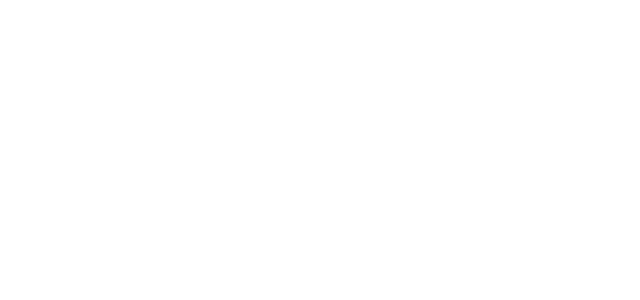
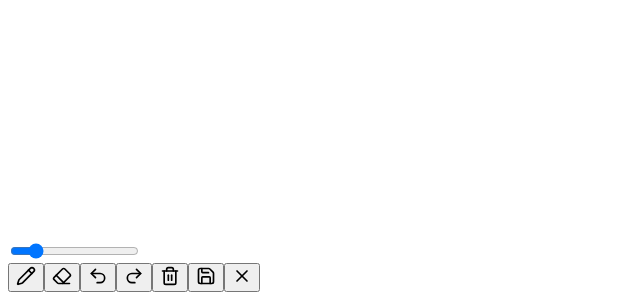
Before and after one commit to ykabusalah/personal, a React (Create React App) app: page /draw in a window 1280 px wide. Shown: the part 571-871 px from the top of the page, without its empty margins (0-640 px from the left). Before the commit the page ends 820 px from the top, so only its background shows below. Built offline with nearby package versions, Linux system fonts and the light colour scheme.

Commit message:
fix debug & publish

```diff
--- a/src/App.jsx
+++ b/src/App.jsx
@@ -80,6 +80,62 @@ export default function App() {
     img.onload = () => ctx.drawImage(img, 0, 0);
   };
 
+  const handleUndo = () => {
+    if (undoStack.length === 0) return;
+    const canvas = canvasRef.current;
+    const ctx = ctxRef.current;
+    const newUndo = [...undoStack];
+    const lastState = newUndo.pop();
+    setUndoStack(newUndo);
+    setRedoStack((prev) => [...prev, canvas.toDataURL()]);
+    ctx.clearRect(0, 0, canvas.width, canvas.height);
+    restoreState(lastState);
+  };
+
+  const handleRedo = () => {
+    if (redoStack.length === 0) return;
+    const canvas = canvasRef.current;
+    const ctx = ctxRef.current;
+    const newRedo = [...redoStack];
+    const nextState = newRedo.pop();
+    setRedoStack(newRedo);
+    setUndoStack((prev) => [...prev, canvas.toDataURL()]);
+    ctx.clearRect(0, 0, canvas.width, canvas.height);
+    restoreState(nextState);
+  };
+
+  const startDrawing = (e) => {
+    e.preventDefault();
+    saveState();
+    const rect = canvasRef.current.getBoundingClientRect();
+    const x = (e.touches ? e.touches[0].clientX : e.clientX) - rect.left;
+    const y = (e.touches ? e.touches[0].clientY : e.clientY) - rect.top;
+    ctxRef.current.beginPath();
+    ctxRef.current.moveTo(x, y);
+    setIsDrawing(true);
+  };
+
+  const finishDrawing = () => {
+    ctxRef.current.closePath();
+    setIsDrawing(false);
+  };
+
+  const draw = (e) => {
+    if (!isDrawing) return;
+    const rect = canvasRef.current.getBoundingClientRect();
+    const x = (e.touches ? e.touches[0].clientX : e.clientX) - rect.left;
+    const y = (e.touches ? e.touches[0].clientY : e.clientY) - rect.top;
+    ctxRef.current.lineTo(x, y);
+    ctxRef.current.stroke();
+  };
+
+  const clearCanvas = () => {
+    const canvas = canvasRef.current;
+    ctxRef.current.clearRect(0, 0, canvas.width, canvas.height);
+    setUndoStack([]);
+    setRedoStack([]);
+  };
+
   const handleSave = async () => {
     const canvas = canvasRef.current;
     canvas.toBlob(async (blob) => {
@@ -123,33 +179,64 @@ export default function App() {
     <div className="w-screen h-screen bg-white relative touch-none">
       <canvas
         ref={canvasRef}
-        onPointerDown={(e) => {
-          e.preventDefault();
-          saveState();
-          const rect = canvasRef.current.getBoundingClientRect();
-          const x = (e.touches ? e.touches[0].clientX : e.clientX) - rect.left;
-          const y = (e.touches ? e.touches[0].clientY : e.clientY) - rect.top;
-          ctxRef.current.beginPath();
-          ctxRef.current.moveTo(x, y);
-          setIsDrawing(true);
-        }}
-        onPointerUp={() => {
-          ctxRef.current.closePath();
-          setIsDrawing(false);
-        }}
-        onPointerMove={(e) => {
-          if (!isDrawing) return;
-          const rect = canvasRef.current.getBoundingClientRect();
-          const x = (e.touches ? e.touches[0].clientX : e.clientX) - rect.left;
-          const y = (e.touches ? e.touches[0].clientY : e.clientY) - rect.top;
-          ctxRef.current.lineTo(x, y);
-          ctxRef.current.stroke();
-        }}
-        onPointerLeave={() => setIsDrawing(false)}
+        onPointerDown={startDrawing}
+        onPointerUp={finishDrawing}
+        onPointerMove={draw}
+        onPointerLeave={finishDrawing}
         className="absolute top-0 left-0 z-0 touch-none"
       />
 
-      {/* Vertical Toolbar and Modal omitted for brevity */}
+      <div className="fixed top-1/2 right-4 -translate-y-1/2 transform flex flex-col items-center gap-4 z-40">
+        <div className="flex items-center justify-center h-12 mb-4">
+          <input
+            type="range"
+            min="1"
+            max="20"
+            value={brushSize}
+            onChange={(e) => setBrushSize(Number(e.target.value))}
+            className="rotate-[-90deg] w-20 h-1 appearance-none bg-gray-300 rounded-full
+              [&::-webkit-slider-thumb]:appearance-none
+              [&::-webkit-slider-thumb]:w-3 [&::-webkit-slider-thumb]:h-3
+              [&::-webkit-slider-thumb]:bg-black
+              [&::-webkit-slider-thumb]:rounded-full
+              [&::-webkit-slider-thumb]:cursor-pointer"
+          />
+        </div>
+        <button onClick={() => setTool('pencil')}><Pencil size={20} className="text-black" /></button>
+        <button onClick={() => setTool('eraser')}><Eraser size={20} className="text-black" /></button>
+        <button onClick={handleUndo}><Undo2 size={20} className="text-black" /></button>
+        <button onClick={handleRedo}><Redo2 size={20} className="text-black" /></button>
+        <button onClick={clearCanvas}><Trash2 size={20} className="text-black" /></button>
+        <button onClick={() => setShowModal(true)}><Save size={20} className="text-black" /></button>
+        <button onClick={() => (window.location.href = '/')}><X size={20} className="text-black" /></button>
+      </div>
+
+      {showModal && (
+        <div className="fixed inset-0 bg-black bg-opacity-50 flex items-center justify-center z-50">
+          <div className="bg-white p-6 rounded shadow w-[90%] max-w-md text-black">
+            <h2 className="text-xl font-bold mb-4">Submit Your Drawing</h2>
+            <p className="mb-2">
+              By submitting, you agree to the{' '}
+              <a href="/terms.html" target="_blank" className="underline">
+                Terms & Conditions
+              </a>, which includes your consent to allow your drawing to be used publicly on the website, possibly as part of its background or design. You also confirm that you are the original creator of the drawing and that it does not contain offensive or copyrighted material.
+            </p>
+            <input
+              type="text"
+              placeholder="Your Name"
+              className="w-full p-2 border mb-4 text-black"
+              value={name}
+              onChange={(e) => setName(e.target.value)}
+            />
+            <button onClick={handleSave} className="bg-black text-white px-4 py-2 rounded mr-2">
+              I agree & submit
+            </button>
+            <button onClick={() => setShowModal(false)} className="ml-2 underline">
+              Cancel
+            </button>
+          </div>
+        </div>
+      )}
     </div>
   );
 }
```
